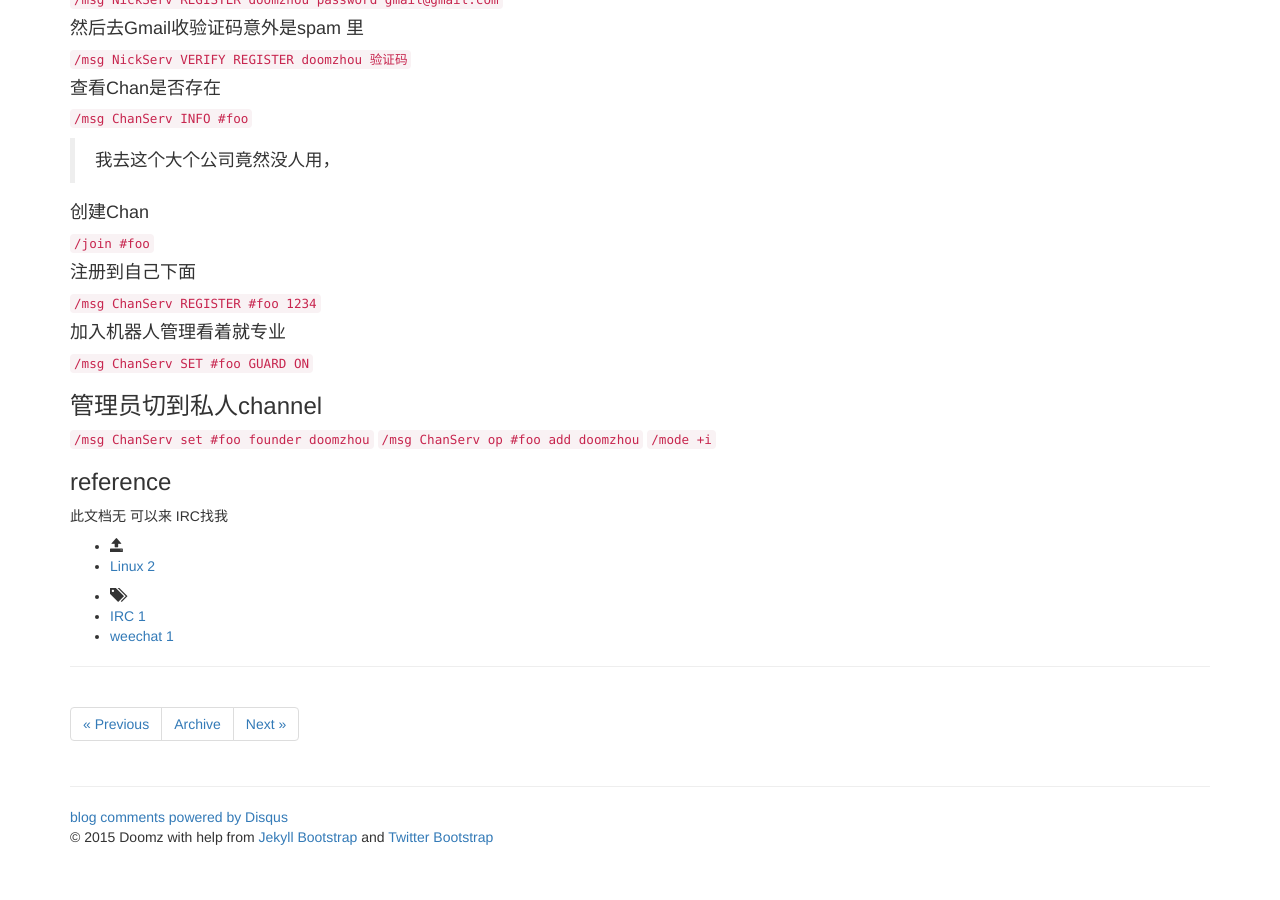
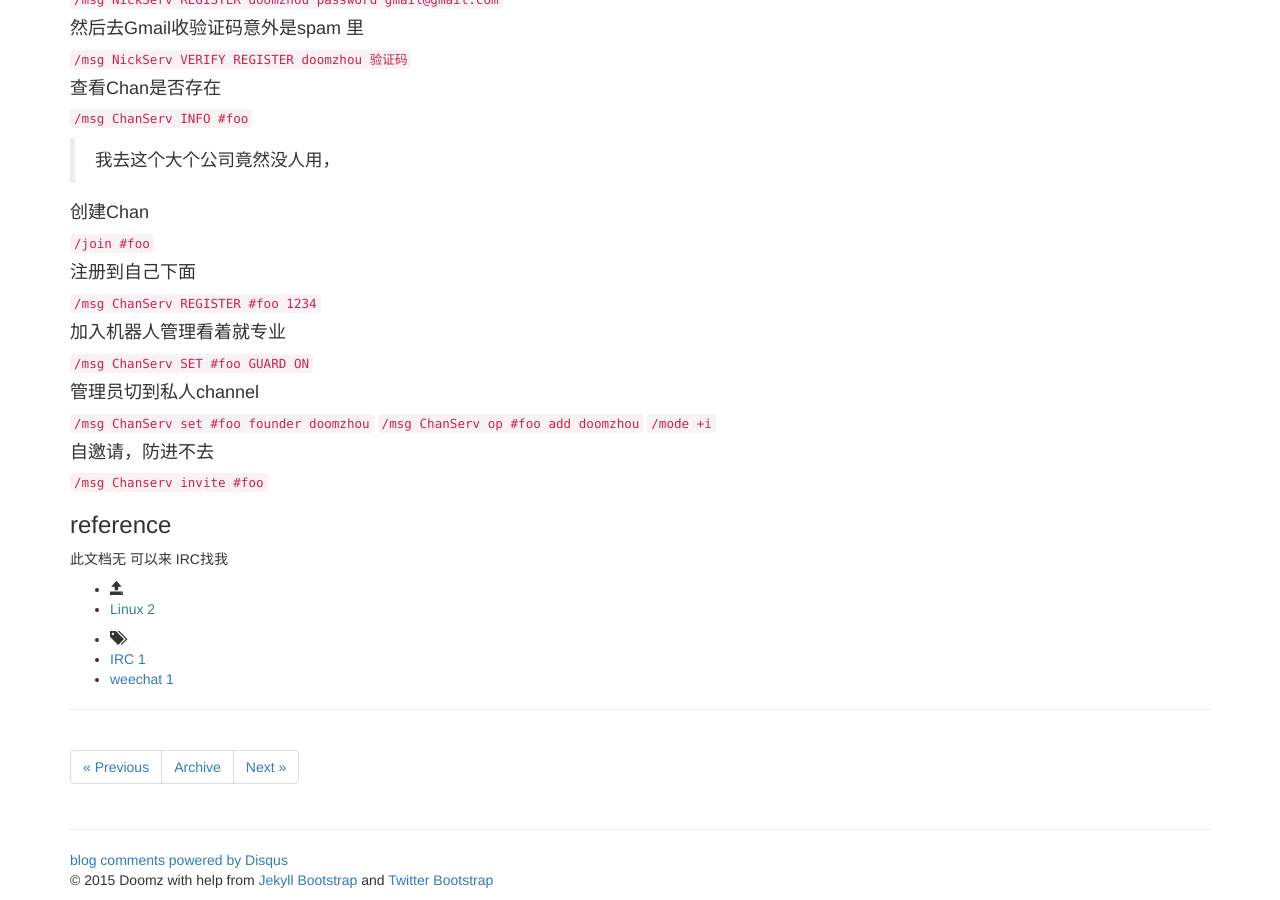
Before and after one commit to doomzhou/doomzhou.github.io, a Jekyll site: the page built from _posts/2015-03-11-IRC-weechat-ChanServ.md, in a window 1280 px wide and 900 px high, scrolled down 698 px. Built offline with Jekyll 4.4.1, drawn with Linux system fonts in a browser that asks for light colours; nearby versions of some CDN libraries; library files that are not in the unit come from our copies; comment, search, counter and statistics services are not loaded; before the commit the page ends 1555 px from its top, so only the background shows below that.

Commit message:
自邀请

```diff
--- a/_posts/2015-03-11-IRC-weechat-ChanServ.md
+++ b/_posts/2015-03-11-IRC-weechat-ChanServ.md
@@ -53,11 +53,15 @@ Intro
 
 `/msg ChanServ SET #foo GUARD ON`
 
-###管理员切到私人channel
+####管理员切到私人channel
 `/msg ChanServ set #foo founder doomzhou`
 `/msg ChanServ op #foo add doomzhou`
 `/mode +i`
 
+####自邀请，防进不去
+
+`/msg Chanserv invite #foo`
+
 
 ###reference
 此文档无 可以来 IRC找我
```
